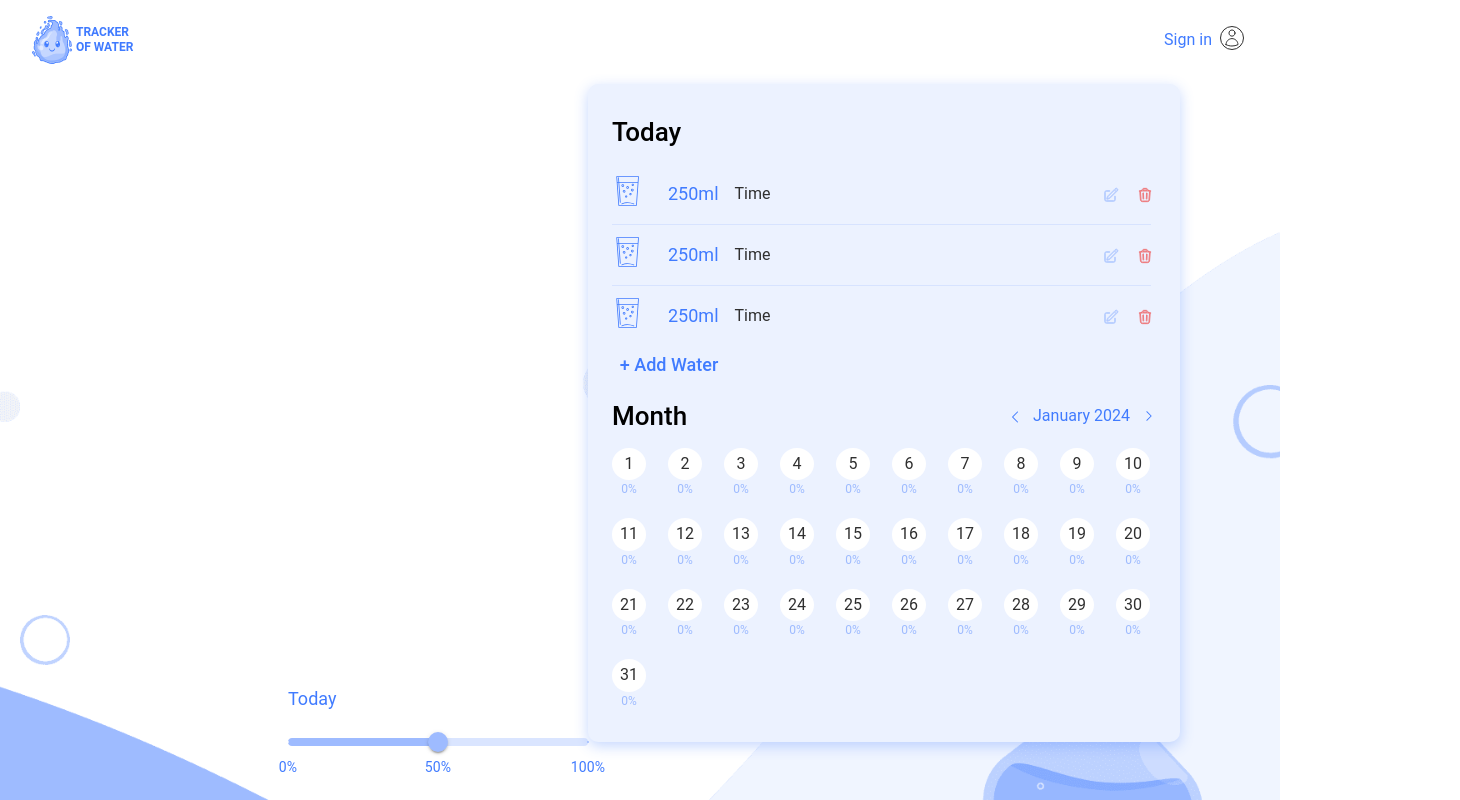
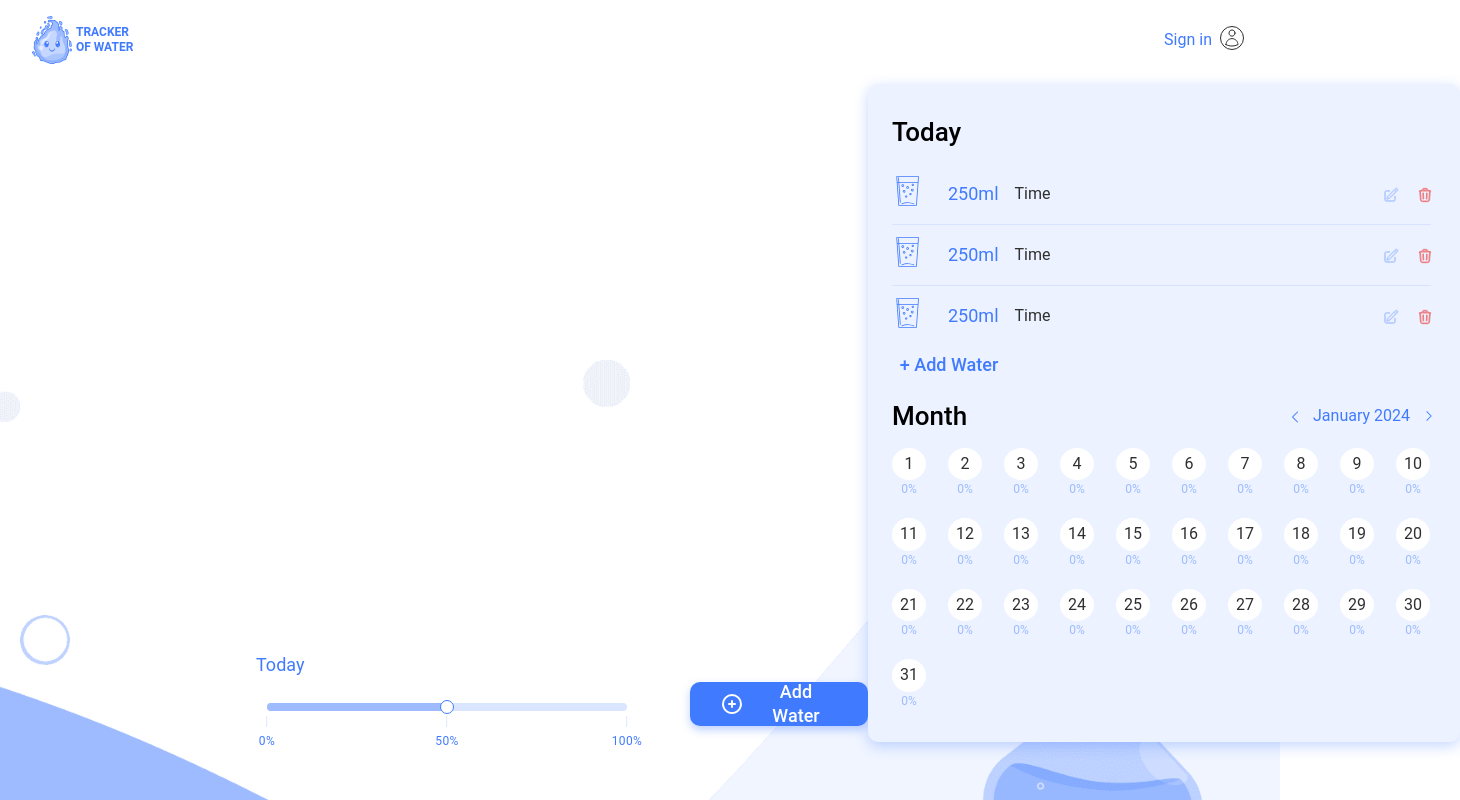
Before and after one commit to AnastasiiaKrtsk/waterbot-app, a React (Vite) app: page /homepage in a window 1280 px wide. Shown: the whole page, 1460 px wide, since content can reach past the window. Built offline with nearby package versions, Linux system fonts and the light colour scheme.

Commit message:
addWaterBlue button added and styling

```diff
--- a/src/components/Buttons/AddWater/AddWater.styled.js
+++ b/src/components/Buttons/AddWater/AddWater.styled.js
@@ -13,6 +13,6 @@ export const StyledAddWaterBtn = styled.button`
   height: 24px;
 
   &:hover {
-    color:var(--orange);
+    color: var(--orange);
   }
 `;
--- /dev/null
+++ b/src/components/Buttons/AddWater/AddWaterBlue.jsx
@@ -0,0 +1,15 @@
+import { StyledAddWaterBtnBlue } from "./AddWaterBlue.styled";
+import sprite from "../../../images/svg+logo/sprite.svg";
+
+const AddWaterBlue = () => {
+  return (
+    <StyledAddWaterBtnBlue>
+      <svg width={"24px"} height={"24px"}>
+        <use href={sprite + "#icon-plus"}></use>
+      </svg>
+      Add Water
+    </StyledAddWaterBtnBlue>
+  );
+};
+
+export default AddWaterBlue;
--- /dev/null
+++ b/src/components/Buttons/AddWater/AddWaterBlue.styled.js
@@ -0,0 +1,26 @@
+import styled from "styled-components";
+
+export const StyledAddWaterBtnBlue = styled.button`
+  display: flex;
+  padding: 10px 30px;
+  justify-content: center;
+  align-items: center;
+  gap: 10px;
+
+  text-align: center;
+  font-family: Roboto;
+  font-size: 18px;
+  font-style: normal;
+  font-weight: 500;
+  line-height: 24px;
+
+  color: var(--white);
+
+  border: none;
+  border-radius: 10px;
+  background: var(--dark-blue);
+  box-shadow: 0px 4px 8px 0px rgba(64, 123, 255, 0.34);
+  width: 178px;
+  height: 44px;
+  /* margin-top: auto; */
+`;
--- a/src/components/Dashboard/Dashboard.jsx
+++ b/src/components/Dashboard/Dashboard.jsx
@@ -1,13 +1,17 @@
 // import AddWater from "../Buttons/AddWater/AddWater"
+import AddWaterBlue from "../Buttons/AddWater/AddWaterBlue";
 import Month from "../Month/Month";
 import Today from "../Today/Today";
 import WaterProgress from "../WaterProgress/WaterProgress";
-import { StyledDashboardWrapper, StyledWaterInfoWrapper } from "./Dashboard.styled";
+import { StyledDashboardWrapper, StyledProgressWrapper, StyledWaterInfoWrapper } from "./Dashboard.styled";
 
 const Dashboard = () => {
   return (
     <StyledDashboardWrapper>
-      <WaterProgress />
+      <StyledProgressWrapper>
+        <WaterProgress />
+        <AddWaterBlue />
+      </StyledProgressWrapper>
       <StyledWaterInfoWrapper>
         <Today />
         <Month />
--- a/src/components/Dashboard/Dashboard.styled.js
+++ b/src/components/Dashboard/Dashboard.styled.js
@@ -3,7 +3,6 @@ import styled from "styled-components";
 export const StyledDashboardWrapper = styled.div`
   display: flex;
   justify-content: space-between;
-
 `;
 
 export const StyledWaterInfoWrapper = styled.div`
@@ -20,3 +19,11 @@ export const StyledWaterInfoWrapper = styled.div`
   background: var(--light-blue-1);
   box-shadow: 0px 4px 14px 0px rgba(64, 123, 255, 0.3);
 `;
+
+export const StyledProgressWrapper = styled.div`
+  display: flex;
+  gap: 43px;
+  height: 90px;
+  align-items: flex-end;
+  margin: auto 0 56px;
+`;
--- a/src/components/WaterProgress/WaterProgress.jsx
+++ b/src/components/WaterProgress/WaterProgress.jsx
@@ -1,20 +1,81 @@
 import Slider from "@mui/material/Slider";
 import Box from "@mui/material/Box";
-import { StyledProgressTitle, StyledWaterProgressWrapper } from "./WaterProgress.styled";
+import {
+  StyledProgressTitle,
+  StyledWaterProgressWrapper,
+} from "./WaterProgress.styled";
+import { Typography } from "@mui/material";
 
 const WaterProgress = () => {
   const marks = [
     {
       value: 0,
-      label: "0%",
+      label: (
+        <div
+          style={{
+            display: "flex",
+            flexDirection: "column",
+            alignItems: "center",
+          }}
+        >
+          <Typography key="label1" variant="caption">
+            |
+          </Typography>
+          <Typography
+            key="label2"
+            variant="caption"
+            sx={{ color: "var(--dark-blue)" }}
+          >
+            0%
+          </Typography>
+        </div>
+      ),
     },
     {
       value: 50,
-      label: "50%",
+      label: (
+        <div
+          style={{
+            display: "flex",
+            flexDirection: "column",
+            alignItems: "center",
+          }}
+        >
+          <Typography key="label1" variant="caption">
+            |
+          </Typography>
+          <Typography
+            key="label2"
+            variant="caption"
+            sx={{ color: "var(--dark-blue)" }}
+          >
+            50%
+          </Typography>
+        </div>
+      ),
     },
     {
       value: 100,
-      label: "100%",
+      label: (
+        <div
+          style={{
+            display: "flex",
+            flexDirection: "column",
+            alignItems: "center",
+          }}
+        >
+          <Typography key="label1" variant="caption">
+            |
+          </Typography>
+          <Typography
+            key="label2"
+            variant="caption"
+            sx={{ color: "var(--dark-blue)" }}
+          >
+            100%
+          </Typography>
+        </div>
+      ),
     },
   ];
 
@@ -24,24 +85,40 @@ const WaterProgress = () => {
   return (
     <StyledWaterProgressWrapper>
       <StyledProgressTitle>Today</StyledProgressTitle>
-      <Box sx={{ width: 300 }}>
+      <Box sx={{ width: 360, marginLeft:"11px" }}>
         <Slider
           sx={{
+            width:360,
+            margin: 0,
+            // paddingLeft:11,
+            "& .custom-line-break": {
+              height: "0px", // Adjust the height as needed
+            },
             color: "var(--light-blue-3)",
             "& .MuiSlider-markLabel": {
               color: "var(--dark-blue)",
             },
             "&.Mui-disabled": {
-              // Добавляем стили для отключенного состояния
               color: "var(--light-blue-3)",
               "& .MuiSlider-markLabel": {
-                color: "var(--dark-blue)",
+                color: "var(--light-blue-2)",
+                top: "19px",
+                height: "8px",
               },
               "& .MuiSlider-track": {
-                height: 8, // Устанавливаем высоту трека
+                height: 8,
               },
               "& .MuiSlider-rail": {
-                height: 8, // Устанавливаем высоту трека (или .MuiSlider-rail если нужно изменить rail)
+                height: 8,
+              },
+              "& .MuiSlider-thumb": {
+                color: "var(--white)",
+                border: "1px solid var(--dark-blue)",
+                width: 14,
+                height: 14,
+              },
+              "& .MuiSlider-mark": {
+                display: "none",
               },
             },
           }}
@@ -49,7 +126,7 @@ const WaterProgress = () => {
           defaultValue={50}
           getAriaValueText={valuetext}
           marks={marks}
-          size="medium"
+          size="small"
           readOnly
           disabled
         />
--- a/src/index.css
+++ b/src/index.css
@@ -113,30 +113,31 @@ textarea {
   max-width: 375px;
   margin-left: auto;
   margin-right: auto;
-  padding-left: 24px;
-  padding-right: 24px;
+  /* padding-left: 24px;
+  padding-right: 24px; */
 }
 
 @media screen and (min-width: 320px) {
   .container {
     max-width: 320px;
-    padding-left: 20px;
-    padding-right: 20px;
+    /* padding-left: 20px;
+    padding-right: 20px; */
   }
 }
 
 @media screen and (min-width: 768px) {
   .container {
     max-width: 768px;
-    padding-left: 32px;
-    padding-right: 32px;
+    /* padding-left: 32px;
+    padding-right: 32px; */
   }
 }
 @media screen and (min-width: 1440px) {
   .container {
     max-width: 1440px;
-    padding-left: 112px;
-    padding-right: 112px;
+    padding-left: 90px;
+    padding-right: 90px;
+    /* margin: 0; */
   }
 }
 .visually-hidden {
```
Also changed, not shown: src/components/WaterProgress/WaterProgress.styled.js (line endings or trailing spaces), src/images/svg+logo/sprite.svg.
